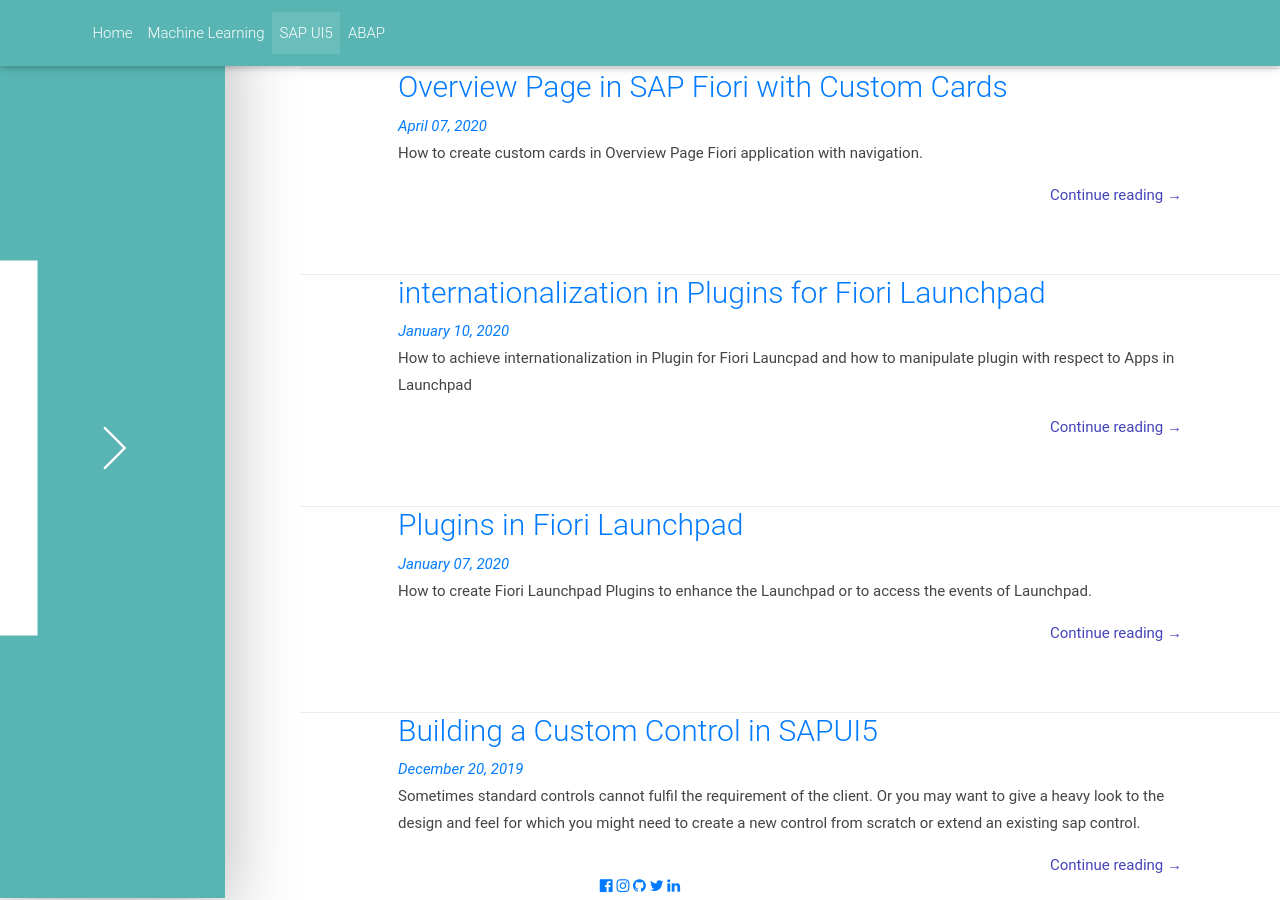
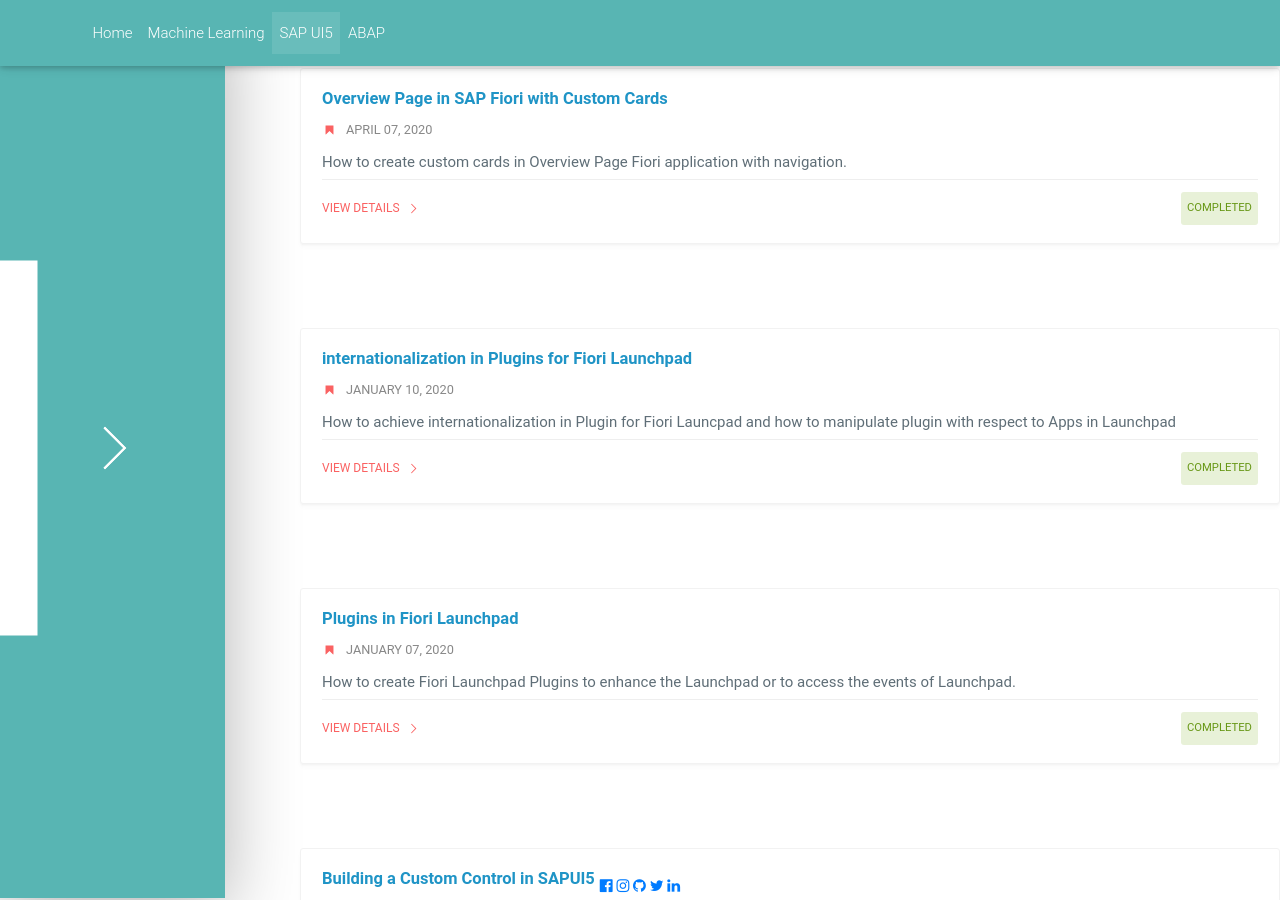
Before and after one commit to GauravChaudhary1/portfolio, a Jekyll site: the page built from sapui5/index.html, in a window 1280 px wide and 900 px high. Built offline with Jekyll 4.4.1, drawn with Linux system fonts in a browser that asks for light colours; nearby versions of some CDN libraries; some web fonts are replaced; library files that are not in the unit come from our copies; the list of posts is cut into pages by our own code; some of the changed text lies outside the part shown.

Commit message:
Restructure BlogPlost

```diff
--- a/_includes/head.html
+++ b/_includes/head.html
@@ -68,6 +68,7 @@
     <link href="/styles/mdb.min.css" rel="stylesheet">
     <!-- Your custom styles (optional) -->
     <link href="/styles/style.css" rel="stylesheet">
+    <link href="/styles/blogcards.css" rel="stylesheet">
     <script async src="https://unpkg.com/mermaid@8.2.3/dist/mermaid.min.js"></script>
     <script>
     mermaid.initialize({
--- a/sapui5/index.html
+++ b/sapui5/index.html
@@ -2,8 +2,8 @@
 # no title/section/description; use defaults.
 category: "sapui5"
 pagination:
-    enabled: true
-    collection:
+enabled: true
+collection:
 ---
 
 {% include head.html %}
@@ -11,30 +11,35 @@ pagination:
 {% include sidebar.html %}
 <div class="posts">
     {% for post in site.categories.sapui5 %}
-
-    <a class="post" href="{{ post.url | remove:'.html' | escape }}">
-    <article>
-
-        <h2>
-            {{ post.category | escape }}
-            {{ post.title | escape }}
-
-            <!-- TODO categories -->
-        </h2>
-        <i><time pubdate datetime="{{ post.date | date: "%Y-%m-%d" }}">{{ post.date | date: "%B %d, %Y" }}</time></i>
-        <br>
-        <p>
-            {{ post.description | escape }}
-        </p>
+    <div class="blogcontainer">
+        <div class="blog-directory-grid mt2">
 
 
+            <div class="blog-item">
+                <div class="blog-card">
+                    <a href="{{ post.url | remove:'.html' | escape }}" class="title">{{ post.title | escape }}</a>
+                    <div class="metadata flex-center"><svg xmlns="http://www.w3.org/2000/svg" viewBox="0 0 50 50">
+                            <path
+                                d="M37.039 41.396c-.298 0-.595-.116-.819-.328L25 30.316 13.779 41.067a1.183 1.183 0 01-1.283.231 1.178 1.178 0 01-.72-1.087V12.58c0-.652.53-1.184 1.184-1.184h24.079c.655 0 1.184.532 1.184 1.184v27.632c0 .476-.282.902-.719 1.087-.15.064-.307.097-.465.097z" />
+                            </svg> <time pubdate
+                            datetime="{{ post.date | date: "%Y-%m-%d" }}">{{ post.date | date: "%B %d, %Y" }}</time>
+                    </div>
+                    <div class="description">{{ post.description | escape }}</div>
+                    <div class="labels">
+                        <div class="link"><a href="{{ post.url | remove:'.html' | escape }}">View Details <svg
+                                    viewBox="0 0 32 32" xmlns="http://www.w3.org/2000/svg">
+                                    <path clip-rule="evenodd"
+                                        d="M21.698 15.286l-9.002-8.999a1.014 1.014 0 00-1.431 0 1.009 1.009 0 000 1.428L19.553 16l-8.287 8.285a1.01 1.01 0 000 1.429 1.014 1.014 0 001.431 0l9.002-8.999a1.02 1.02 0 00-.001-1.429z"
+                                        fill-rule="evenodd" /></svg></a></div>
+                        <div class="label_highlight_green">Completed</div>
+                    </div>
+                </div>
+            </div>
 
-        <div class="continue">Continue reading &rarr;</div>
 
-    </article>
-    </a>
-
-{% endfor %}
+        </div>
+    </div>
+    {% endfor %}
 </div>
 
 {% include foot.html %}
--- /dev/null
+++ b/styles/blogcards.css
@@ -0,0 +1,35 @@
+@import url('https://fonts.googleapis.com/css2?family=Nunito+Sans:wght@300;400;600&display=swap');
+
+
+
+
+
+
+.blogcontainer {max-width:72rem;}
+
+
+/* 2rem: 2rem;
+$directory-size-width: 310px;
+$directory-size-height: 260px; */
+.blog-directory-grid {display:grid;gap:2rem;grid-template-columns:repeat(auto-fit, minmax(310px, 1fr));grid-auto-rows:260px;}
+.blog-directory-grid .blog-item {display:flex;width:100%;height:100%;}
+.blog-directory-grid .blog-item .blog-card {position:relative;display:flex;flex-direction:column;align-items:flex-start;justify-content:flex-start;flex:1;padding:1.2rem 1.4rem;background:#fff;border:1px solid #f2f2f2;box-shadow: 0 1px 1px rgba(0,0,0,0.02), 0 2px 2px rgba(0,0,0,0.02), 0 4px 4px rgba(0,0,0,0.02);transition:box-shadow 300ms linear;border-radius:.2rem;overflow:hidden; height: fit-content;}
+.blog-directory-grid .blog-item .blog-card:before {content: '';display: block;height: 4px;width: 0;position: absolute;left: 0;top: 0;background-color: #fA6262;transition: all 0.2s ease-in-out;}
+.blog-directory-grid .blog-item:hover .blog-card:before {width: 100%;}
+.blog-directory-grid .blog-item .blog-card .title {color:#1F94C6;font-size:1.1rem;font-weight:600;line-height:1.4;transition:all 250ms linear;}
+.blog-directory-grid .blog-item .blog-card .title:hover {color:darken(#fA6262,20%);}
+.blog-directory-grid .blog-item .blog-card .metadata {display:flex;justify-content:flex-start;align-items:center;margin-top:.8rem;color:#888;font-size:.85rem;text-transform: uppercase;line-height:1.2;height: auto;}
+.blog-directory-grid .blog-item .blog-card .metadata a {color:#7f8b92;transition: all 250ms ease;}
+.blog-directory-grid .blog-item .blog-card .metadata a:hover {color:#1874ab;}
+.blog-directory-grid .blog-item .blog-card .metadata span {margin:0 .4rem;color:#999;}
+.blog-directory-grid .blog-item .blog-card .metadata svg {width:1rem;height:auto;margin-right:.6rem;fill:#fA6262;}
+.blog-directory-grid .blog-item .blog-card .description {color:#5f6e77;margin-top:.8rem;flex:1;height: fit-content;}
+.blog-directory-grid .blog-item .blog-card .labels {display:flex;justify-content:space-between;align-items:center;width:100%;border-top:1px solid #eee;padding-top:.8rem;margin-top:.2rem;}
+.blog-directory-grid .blog-item .blog-card .labels .link a {display:flex;align-items:center;text-transform:uppercase;font-size:.8rem;color:#fA6262;transition:all 250ms linear;}
+.blog-directory-grid .blog-item .blog-card .labels .link a svg {width:1rem;height:auto;margin-left:.4rem;fill:#fA6262;transition:all 250ms linear;}
+.blog-directory-grid .blog-item .blog-card .labels .link a:hover {color:darken(#fA6262,20%);}
+.blog-directory-grid .blog-item .blog-card .labels .link a:hover svg {transform:translateX(2px);fill:darken(#fA6262,20%);}
+.blog-directory-grid .blog-item:hover .blog-card {box-shadow: 0 1px 2px rgba(0,0,0,0.03), 0 2px 4px rgba(0,0,0,0.03), 0 4px 8px rgba(0,0,0,0.03), 0 8px 16px rgba(0,0,0,0.03),0 16px 32px rgba(0,0,0,0.03), 0 32px 64px rgba(0,0,0,0.03);}
+
+.label_highlight_green {display:inline-block;text-transform:uppercase;font-size:.75rem;color:#679715;background:#e8f1d8;padding:.4rem;border-radius:.2rem;}
+.label_highlight_red {display:inline-block;text-transform:uppercase;font-size:.75rem;color:#b8491d;background:#f8ebe5;padding:.4rem;border-radius:.2rem;}
```
Also changed, not shown: abap/index.html (+24 -15 lines), machinelearning/index.html (+24 -15 lines), sapui5/css/blogcards.scss (added, +48 -0 lines).
